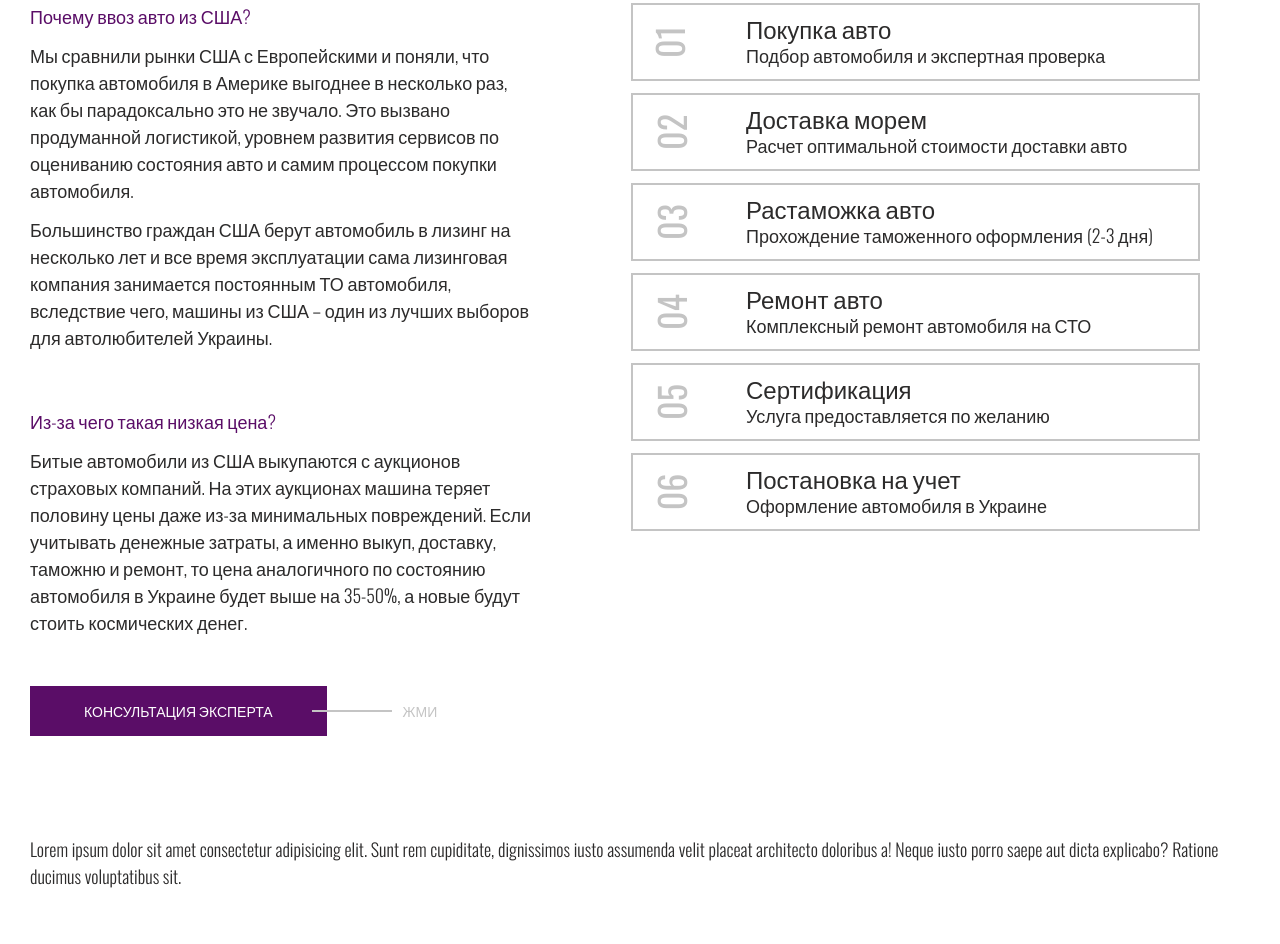
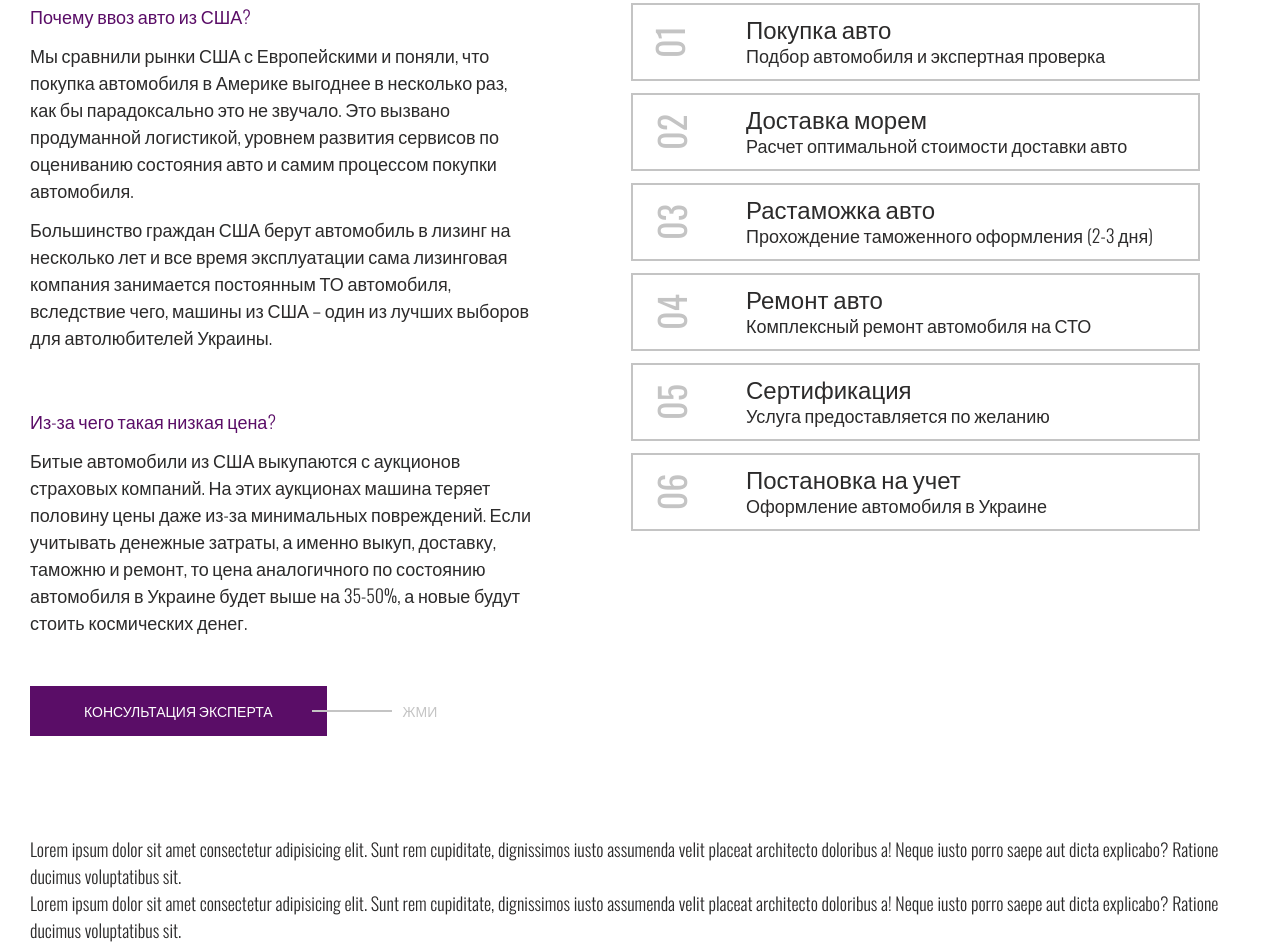
Before and after one commit to BerezinDmitriy/AutoFromUSA, a plain HTML site: page index.html in a window 1280 px wide. Shown: the part 1151-2095 px from the top of the page. Before the commit the page ends 2041 px from the top, so only its background shows below. Drawn offline with nearby package versions, Linux system fonts and the light colour scheme.

Commit message:
Добавил еще один текст-рыбу

```diff
--- a/index.html
+++ b/index.html
@@ -112,6 +112,9 @@
 			<p class="test-forGitHub">
 				Lorem ipsum dolor sit amet consectetur adipisicing elit. Sunt rem cupiditate, dignissimos iusto assumenda velit placeat architecto doloribus a! Neque iusto porro saepe aut dicta explicabo? Ratione ducimus voluptatibus sit.
 			</p>
+			<p class="test-forGitHub">
+				Lorem ipsum dolor sit amet consectetur adipisicing elit. Sunt rem cupiditate, dignissimos iusto assumenda velit placeat architecto doloribus a! Neque iusto porro saepe aut dicta explicabo? Ratione ducimus voluptatibus sit.
+			</p>
 		</div>
 	</section>
 
```
